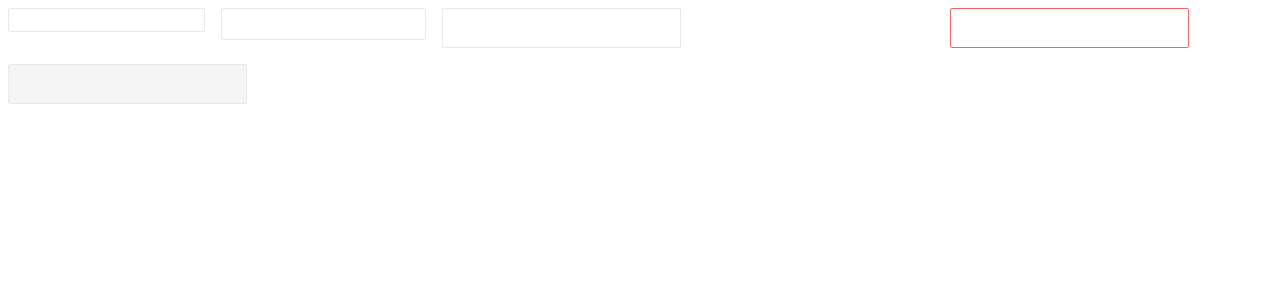
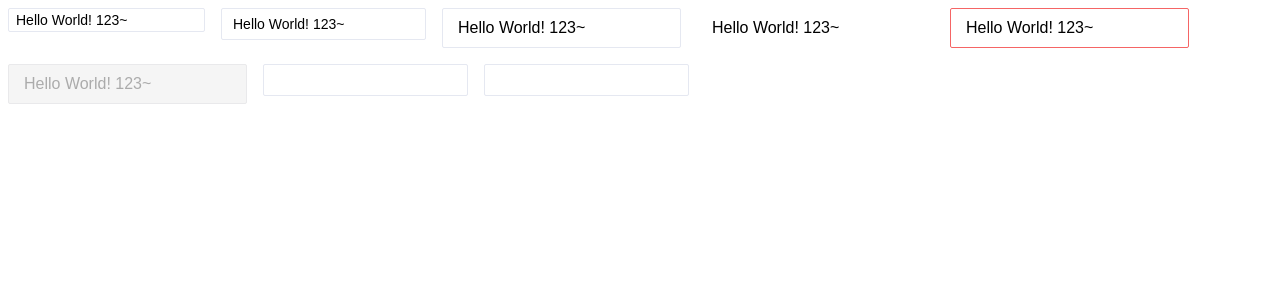
Before and after one commit to walkonairy/asow-ui, a React (Vite) app: page / in a window 1280 px wide. Shown: the top 300 px of the page. Built offline with nearby package versions, Linux system fonts and the light colour scheme.

Commit message:
真特么费劲 input

```diff
--- a/src/packages/input/Input.tsx
+++ b/src/packages/input/Input.tsx
@@ -16,7 +16,7 @@ import classNames from "classnames";
 
 export type InputType = "unstyled" | "outline";
 
-export interface BaseInputProps
+export interface InputProps
   extends Omit<InputHTMLAttributes<HTMLInputElement>, "size"> {
   size?: Token<Size>;
   type?: InputType;
@@ -24,21 +24,11 @@ export interface BaseInputProps
   className?: string;
   disabled?: boolean;
   label?: string;
+  allowClear?: boolean;
 }
 
-export interface SearchProps extends BaseInputProps {
-  //
-}
-
-export interface PasswordProps extends BaseInputProps {
-  //
-}
-
-export interface AreaProps extends BaseInputProps {
-  //
-}
-
-const Input = forwardRef((props: BaseInputProps, ref: React.RefObject<any>) => {
+const Input = forwardRef(
+  (props: InputProps, ref: React.RefObject<HTMLInputElement>) => {
     const {
       value,
       defaultValue,
@@ -76,6 +66,7 @@ const Input = forwardRef((props: BaseInputProps, ref: React.RefObject<any>) => {
         />
       </>
     );
-});
+  }
+);
 
 export default Input;
--- /dev/null
+++ b/src/packages/input/Password.tsx
@@ -0,0 +1,22 @@
+import React, { forwardRef } from "react";
+import Input, { InputProps } from "@/packages/input/Input";
+
+export interface PasswordProps extends InputProps {
+  visibilityToggle?: boolean;
+  iconRender?: (visible: boolean) => React.ReactNode;
+}
+
+const Password = forwardRef(
+  (props: PasswordProps, ref: React.RefObject<HTMLInputElement>) => {
+    const { visibilityToggle, ...rest } = props;
+
+    const renderPassword = () => {
+      const omittedProps: InputProps = { ...rest };
+      return <Input ref={ref} {...omittedProps} />;
+    };
+
+    return <>{renderPassword()}</>;
+  }
+);
+
+export default Password;
--- /dev/null
+++ b/src/packages/input/TextArea.tsx
@@ -0,0 +1,21 @@
+import React, { forwardRef } from "react";
+import Input, { InputProps } from "@/packages/input/Input";
+
+export interface TextAreaProps extends InputProps {
+  allowClear?: boolean;
+}
+
+const TextArea = forwardRef(
+  (props: TextAreaProps, ref: React.RefObject<HTMLInputElement>) => {
+    const { allowClear, ...rest } = props;
+
+    const renderTextArea = () => {
+      const omittedProps: InputProps = { ...rest };
+      return <Input ref={ref} {...omittedProps} />;
+    };
+
+    return <>{renderTextArea()}</>;
+  }
+);
+
+export default TextArea;
--- a/src/packages/input/__expample__/ExInput.tsx
+++ b/src/packages/input/__expample__/ExInput.tsx
@@ -5,12 +5,18 @@ const ExInput = () => {
   return (
     <>
       <div style={{ display: "flex", gap: 16, flexFlow: "wrap" }}>
-        <Input value={"Hello World! 123~"} size={"small"} />
-        <Input value={"Hello World! 123~"} size={"middle"} />
-        <Input value={"Hello World! 123~"} size={"large"} />
-        <Input value={"Hello World! 123~"} type={"unstyled"} size={"large"} />
-        <Input value={"Hello World! 123~"} size={"large"} hasError />
-        <Input value={"Hello World! 123~"} size={"large"} disabled />
+        <Input defaultValue={"Hello World! 123~"} size={"small"} />
+        <Input defaultValue={"Hello World! 123~"} size={"middle"} />
+        <Input defaultValue={"Hello World! 123~"} size={"large"} />
+        <Input
+          defaultValue={"Hello World! 123~"}
+          type={"unstyled"}
+          size={"large"}
+        />
+        <Input defaultValue={"Hello World! 123~"} size={"large"} hasError />
+        <Input defaultValue={"Hello World! 123~"} size={"large"} disabled />
+        <Input.Password visibilityToggle={true} />
+        <Input.TextArea allowClear={true} />
       </div>
     </>
   );
--- a/src/packages/input/index.ts
+++ b/src/packages/input/index.ts
@@ -1,4 +1,24 @@
-import Input from "./Input";
+import React from "react";
 
-export type { InputType } from "./Input";
+import InternalInput, { InputProps } from "./Input";
+import Password from "./Password";
+import TextArea from "./TextArea";
+
+export type { InputProps } from "./Input";
+export type { PasswordProps } from "./Password";
+export type { TextAreaProps } from "./TextArea";
+
+interface CompoundedComponent
+  extends React.ForwardRefExoticComponent<
+    InputProps & React.RefAttributes<HTMLInputElement>
+  > {
+  Password: typeof Password;
+  TextArea: typeof TextArea;
+}
+
+const Input = InternalInput as CompoundedComponent;
+
+Input.Password = Password;
+Input.TextArea = TextArea;
+
 export default Input;
```
Lines whose indentation alone changed are shown as unchanged.
